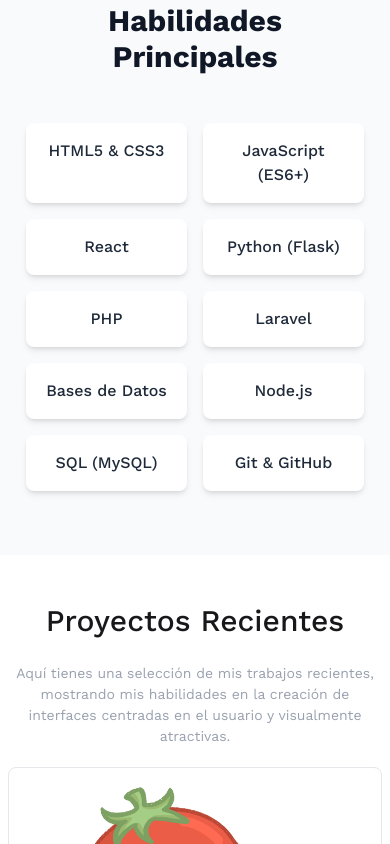
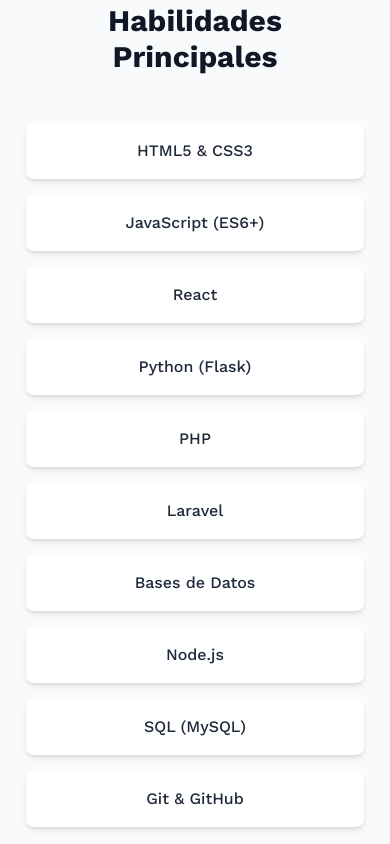
Before and after one commit to Etiketaa/portfolio__flask, a React (Vite) app in the folder frontend/: page / in a window 390 px wide. Shown: the part 2040-2884 px from the top of the page. Built offline with nearby package versions, Linux system fonts and the light colour scheme.

Commit message:
"Update"

```diff
--- a/frontend/src/components/skills/Skills.jsx
+++ b/frontend/src/components/skills/Skills.jsx
@@ -20,7 +20,7 @@ const Skills = () => {
         <h2 className="text-3xl lg:text-4xl font-bold text-center mb-12 text-gray-900 dark:text-white">
           Habilidades Principales
         </h2>
-        <div className="grid grid-cols-2 sm:grid-cols-3 md:grid-cols-4 lg:grid-cols-5 gap-4 max-w-4xl mx-auto">
+        <div className="grid grid-cols-1 sm:grid-cols-3 md:grid-cols-4 lg:grid-cols-5 gap-4 max-w-4xl mx-auto"> {/* Changed grid-cols-2 to grid-cols-1 */}
           {skillsList.map((skill, index) => (
             <div
               key={index}
```
